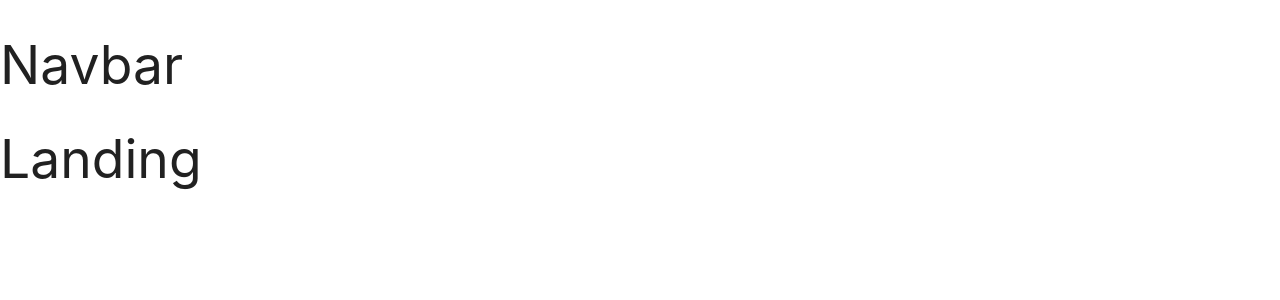
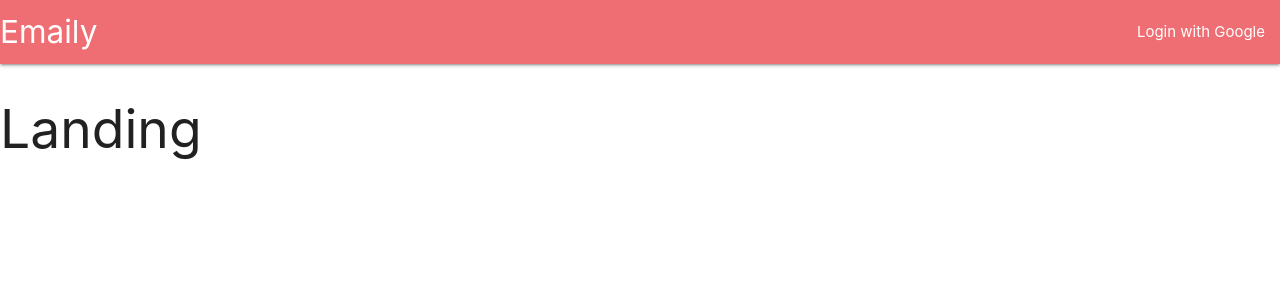
Before and after one commit to fhernand0705/emaily-api-node, a React (Create React App) app in the folder client/: page / in a window 1280 px wide. Shown: the top 300 px of the page. Built offline with nearby package versions, Linux system fonts and the light colour scheme; no server answers.

Commit message:
configured action creators and installed redux-thunk to handle dispatch logic with actions

```diff
--- a/client/package.json
+++ b/client/package.json
@@ -6,6 +6,7 @@
     "@testing-library/jest-dom": "^4.2.4",
     "@testing-library/react": "^9.5.0",
     "@testing-library/user-event": "^7.2.1",
+    "axios": "^0.19.2",
     "http-proxy-middleware": "^1.0.5",
     "materialize-css": "^1.0.0",
     "react": "^16.13.1",
@@ -13,7 +14,8 @@
     "react-redux": "^7.2.0",
     "react-router-dom": "^5.2.0",
     "react-scripts": "3.4.1",
-    "redux": "^4.0.5"
+    "redux": "^4.0.5",
+    "redux-thunk": "^2.3.0"
   },
   "scripts": {
     "start": "react-scripts start",
--- /dev/null
+++ b/client/src/actions/index.js
@@ -0,0 +1,9 @@
+import axios from 'axios';
+import { FETCH_USER } from './types';
+
+export const fetchUser = () => {
+    return async function(dispatch) {
+        const getUser = await axios.get('/api/current_user');
+        dispatch({type: FETCH_USER, payload: getUser});
+    }
+};
--- /dev/null
+++ b/client/src/actions/types.js
@@ -0,0 +1 @@
+export const FETCH_USER = 'fetch_user';
--- a/client/src/components/App.jsx
+++ b/client/src/components/App.jsx
@@ -1,19 +1,27 @@
-import React from 'react';
+import React, { useEffect } from 'react';
 import { Route, Switch } from 'react-router-dom';
 import Navbar from './Navbar';
+import { useSelector, useDispatch } from 'react-redux';
+import * as actions from '../actions';
 
 const Landing = () => <div><h2>Landing</h2></div>
 const Survey = () => <div><h2>Survey</h2></div>
 
 function App() {
+    const dispatch = useDispatch();
+
+    useEffect(() => {
+        dispatch(actions.fetchUser());
+    })
+
     return (
-        <div>
+        <React.Fragment>
             <Navbar />
             <Switch>
                 <Route exact path="/"  component={Landing} />
                 <Route path="/survey" component={Survey} />
             </Switch>
-        </div>
+        </React.Fragment>
     )
 }
 
--- a/client/src/components/Navbar.jsx
+++ b/client/src/components/Navbar.jsx
@@ -1,7 +1,20 @@
-import React from 'react'
+import React from 'react';
 
 function Navbar() {
-    return <div><h2>Navbar</h2></div>
+    return (
+        <nav>
+            <div className="nav-wrapper">
+                <a href="/" className="left brand-logo">
+                    Emaily
+                </a>
+                    <ul className="right">
+                        <li>
+                            <a href="/auth/google">Login with Google</a>
+                        </li>
+                    </ul>
+            </div>
+        </nav>
+    )
 }
 
 export default Navbar;
--- a/client/src/index.js
+++ b/client/src/index.js
@@ -6,11 +6,11 @@ import * as serviceWorker from './serviceWorker';
 import 'materialize-css/dist/css/materialize.min.css';
 import { Provider } from 'react-redux';
 import { createStore, applyMiddleware } from 'redux';
+import reduxThunk from 'redux-thunk';
 
 import reducers from './reducers';
 
-const store = createStore(reducers, {}, applyMiddleware());
-
+const store = createStore(reducers, {}, applyMiddleware(reduxThunk));
 
 ReactDOM.render(
   <React.StrictMode>
--- a/client/src/reducers/authReducer.js
+++ b/client/src/reducers/authReducer.js
@@ -1,4 +1,5 @@
 export default function(state = {}, action) {
+    console.log(action)
     switch (action.type) {
         default:
         return state;
```
Also changed, not shown: 1 other file (tests, documents, lock files or other folders).
